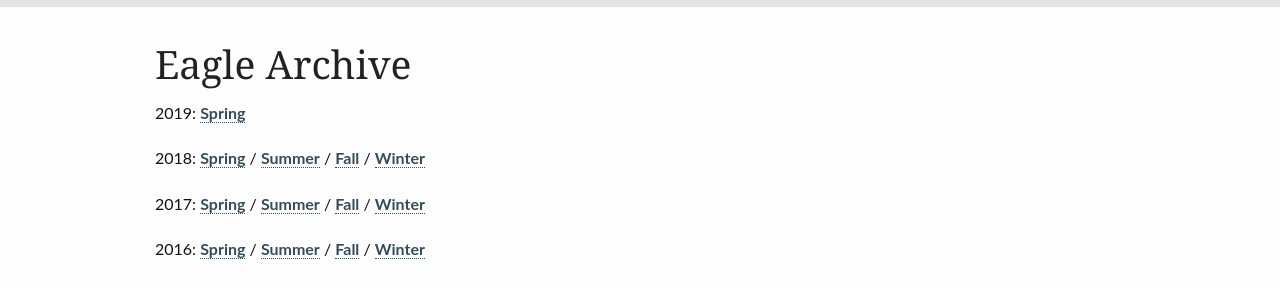
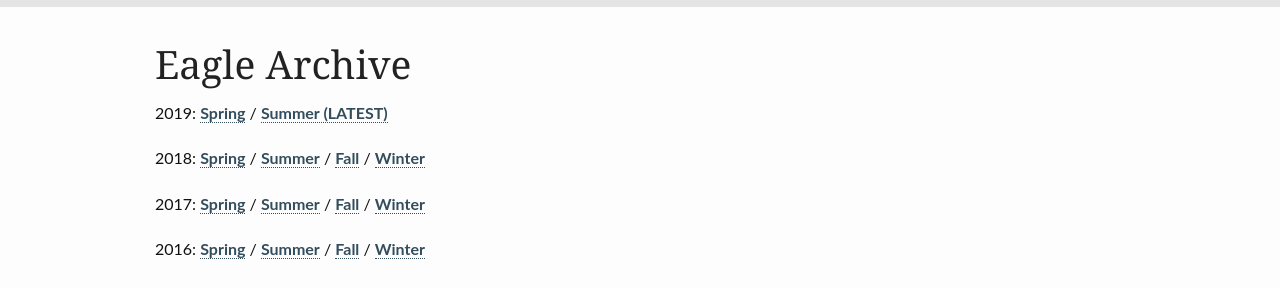
Before and after one commit to carrolltonmanor/carrolltonmanor.github.io, a Jekyll site: the page built from pages/eagle-archive.md, in a window 1280 px wide. Shown: the part 432-720 px from the top of the page. Built offline with Jekyll 4.4.1, drawn with Linux system fonts in a browser that asks for light colours.

Commit message:
adding summer 2019 eagle and link to it

```diff
--- a/pages/eagle-archive.md
+++ b/pages/eagle-archive.md
@@ -13,7 +13,7 @@
 {% assign years = "2018|2017|2016|2015|2014|2013|2012|2011|2010|2009|2008|2007|2006|2005|2004|2003|2002|2001" | split: "|" %}
 {% assign thisYear = "2019" %}
 
-{{ thisYear }}:  <a href="/resources/eagle-archive/eagle-{{ thisYear }}-spring.pdf">Spring</a>
+{{ thisYear }}:  <a href="/resources/eagle-archive/eagle-{{ thisYear }}-spring.pdf">Spring</a> / <a href="/resources/eagle-archive/eagle-{{ thisYear }}-summer.pdf">Summer (LATEST)</a>
 {% for yr in years %}
 {{ yr }}:  <a href="/resources/eagle-archive/eagle-{{ yr }}-spring.pdf">Spring</a> / <a href="/resources/eagle-archive/eagle-{{ yr }}-summer.pdf">Summer</a> / <a href="/resources/eagle-archive/eagle-{{ yr }}-fall.pdf">Fall</a> / <a href="/resources/eagle-archive/eagle-{{ yr }}-winter.pdf">Winter</a>
 {% endfor %}
```
Also changed, not shown: 1 other file.
